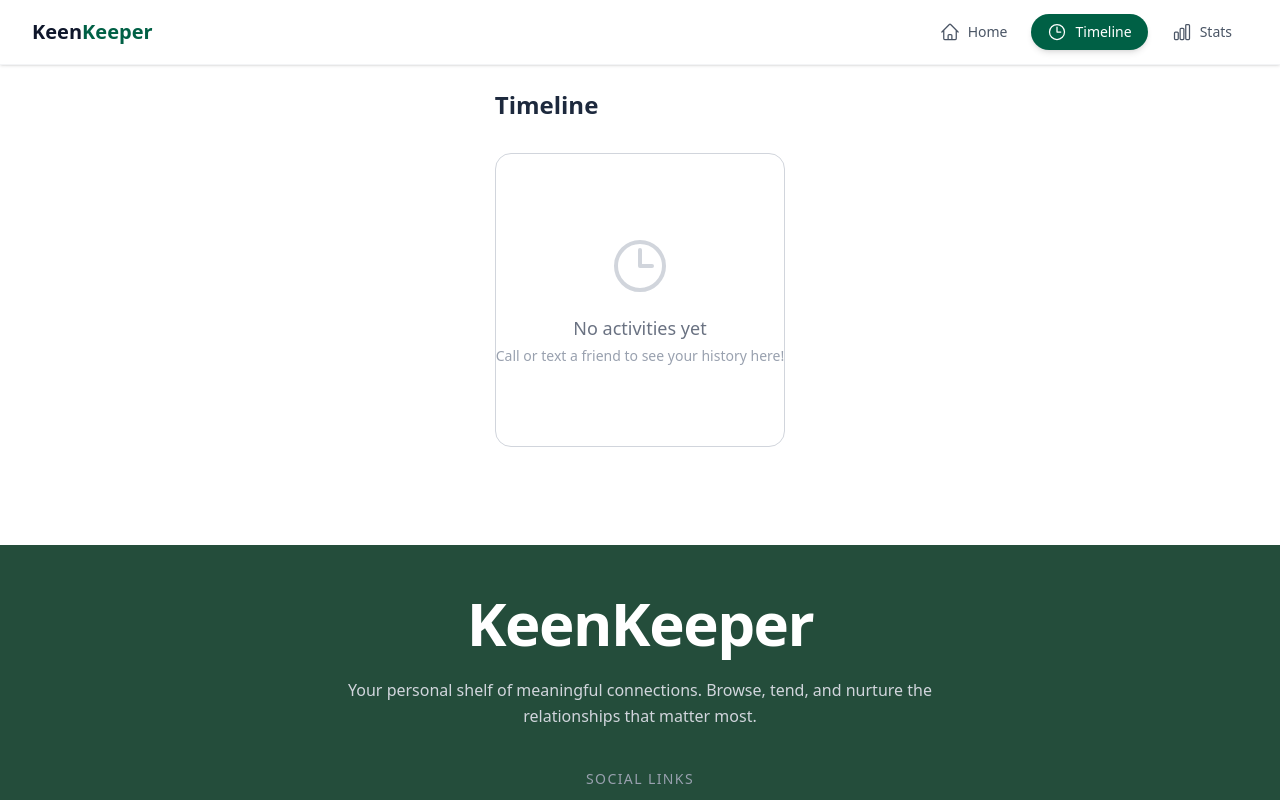
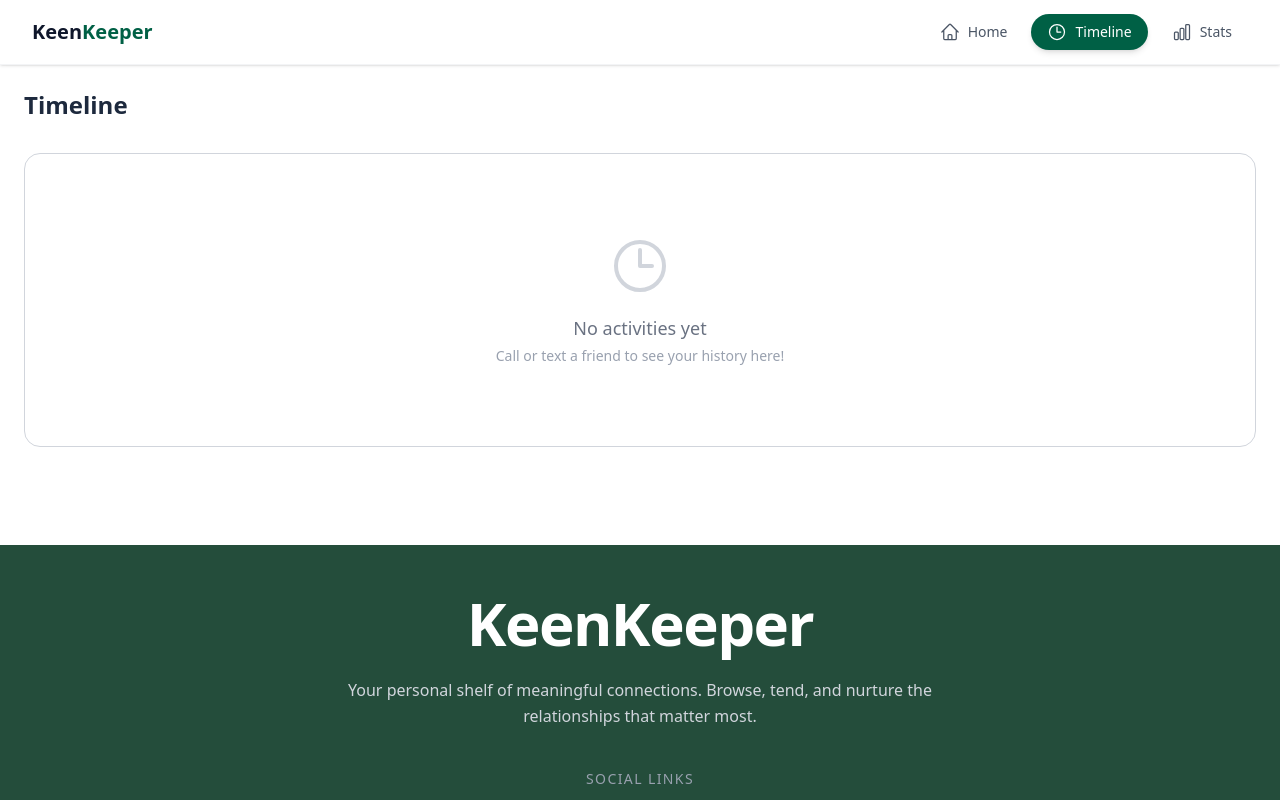
Before and after one commit to apurbadatta/Keen-Keeper, a Next.js app: page /timeline in a window 1280 px wide. Shown: the top 800 px of the page. Built offline with nearby package versions, Linux system fonts and the light colour scheme.

Commit message:
time line page width change

```diff
--- a/src/app/timeline/page.jsx
+++ b/src/app/timeline/page.jsx
@@ -14,7 +14,7 @@ const TimelinePage = () => {
   });
 
   return (
-    <div className="max-w-4xl mx-auto p-6 min-h-[60vh]">
+    <div className="max-w-7xl p-6 min-h-[60vh]">
       <div className="flex justify-between items-center mb-8">
         <h2 className="text-2xl font-bold text-slate-800">Timeline</h2>
 
```
